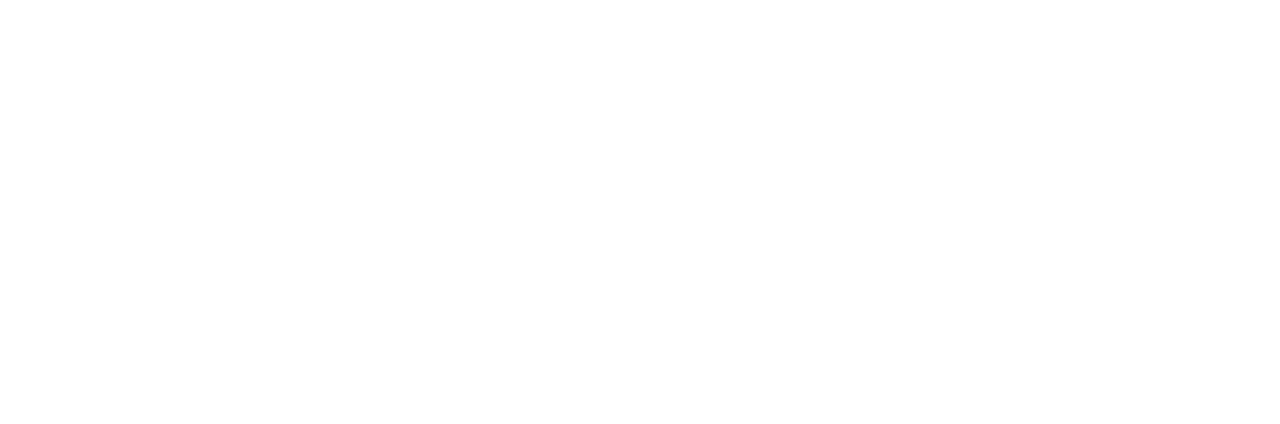
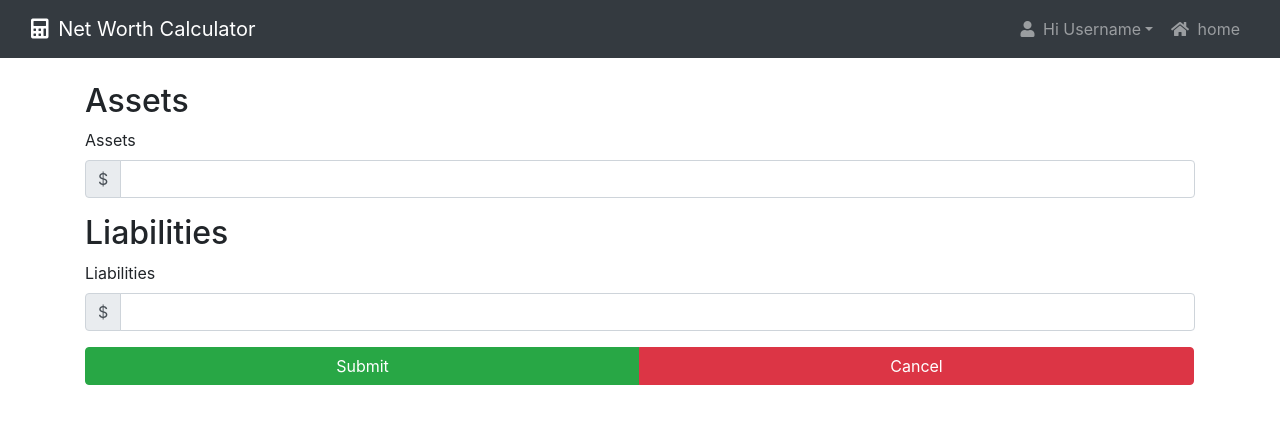
Before and after one commit to Gabriel95/nw-frontend, a React (Create React App) app: page /networthform in a window 1280 px wide. Shown: the top 424 px of the page. Built offline with nearby package versions, Linux system fonts and the light colour scheme; the HTML template or start-up script is replaced by a standard one.

Commit message:
Add NetWorthForm Component

```diff
--- a/src/App.js
+++ b/src/App.js
@@ -3,12 +3,14 @@
 import { Route, Switch } from 'react-router-dom';
 import Login from './Login';
 import Home from './Home';
+import NetWorthForm from './NetWorthForm';
 
 function App() {
   return (
     <div>
       <Switch>
         <Route path="/login" component={Login} />
+        <Route path="/networthform" component={NetWorthForm} />
         <Route path="/" exact component={Home} />
       </Switch>
     </div>
--- /dev/null
+++ b/src/NetWorthForm.js
@@ -0,0 +1,46 @@
+import React from 'react';
+import Navbar from './Navbar';
+
+class NetWorthForm extends React.Component {
+  render() {
+    return (
+      <div>
+        <Navbar />
+        <div className="container">
+          <form className="">
+            <h2>Assets</h2>
+            <div className="form-group">
+              <label htmlFor="leinput">Assets</label>
+              <div className="input-group">
+                <div className="input-group-prepend">
+                  <span className="input-group-text">$</span>
+                </div>
+                <input className="form-control" id="leinput" />
+              </div>
+            </div>
+            <h2>Liabilities</h2>
+            <div className="form-group">
+              <label htmlFor="leinput2">Liabilities</label>
+              <div className="input-group">
+                <div className="input-group-prepend">
+                  <span className="input-group-text">$</span>
+                </div>
+                <input className="form-control" id="leinput2" />
+              </div>
+            </div>
+            <div className="btn-group d-block mb-5">
+              <button type="submit" className="btn btn-success w-50">
+                Submit
+              </button>
+              <button type="" className="btn btn-danger w-50">
+                Cancel
+              </button>
+            </div>
+          </form>
+        </div>
+      </div>
+    );
+  }
+}
+
+export default NetWorthForm;
```
